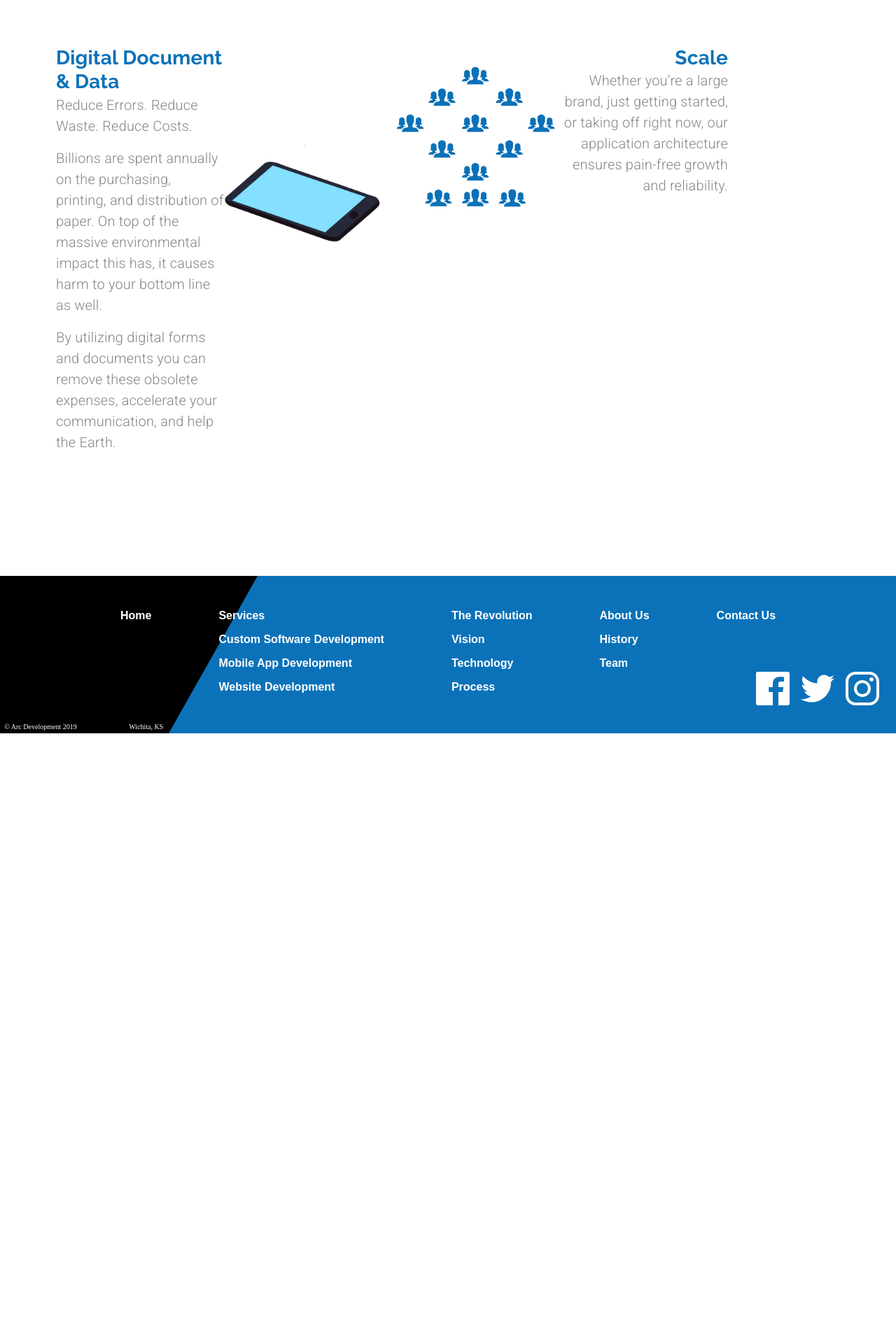
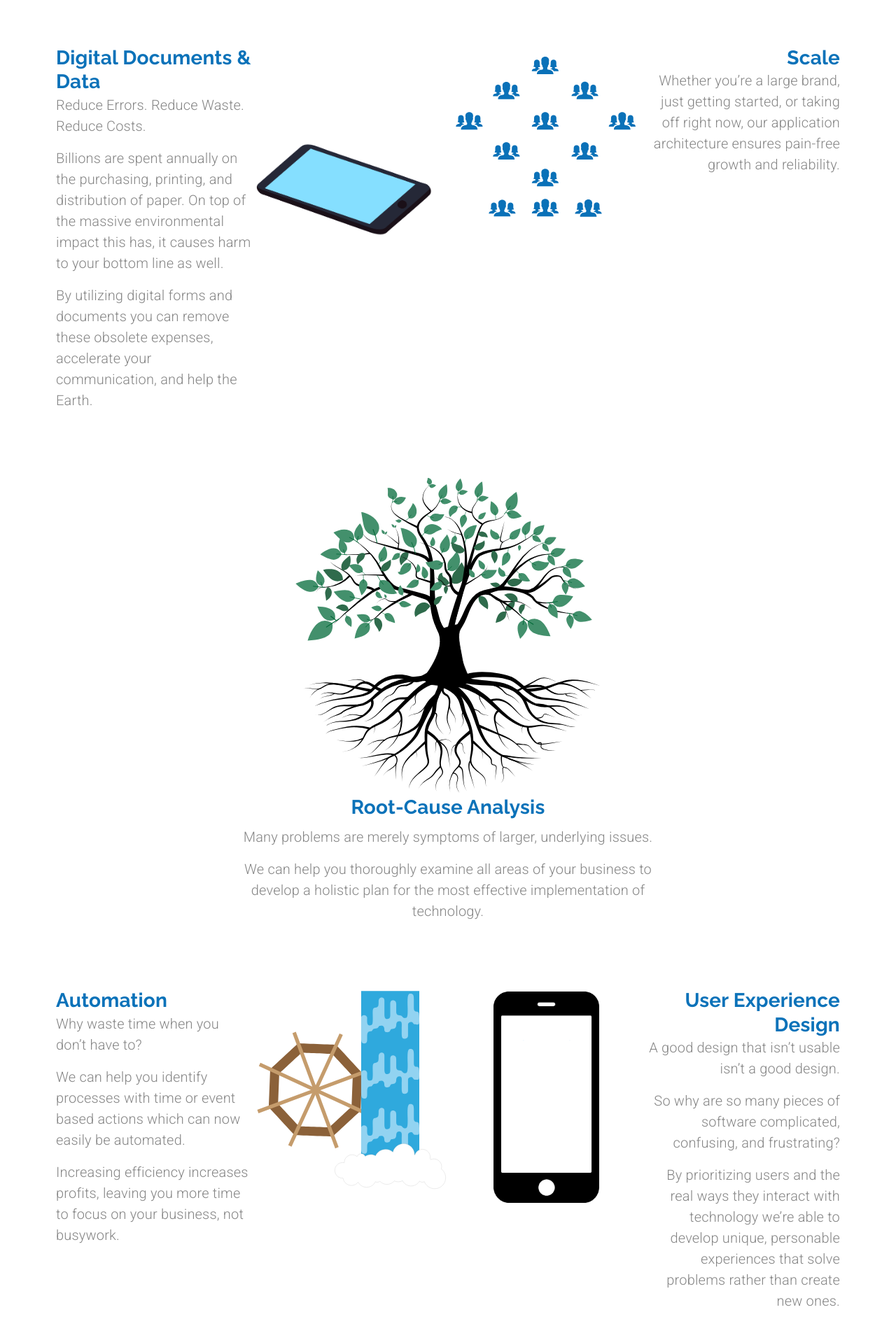
Before and after one commit to tanvirakibul/arc-development-app, a React (Create React App) app: page /customsoftware in a window 1280 px wide. Shown: the part 811-2716 px from the top of the page at 70% size. Before the commit the page ends 1859 px from the top, so only its background shows below. Built offline with nearby package versions, Linux system fonts and the light colour scheme.

Commit message:
new update to the customsoftware page

```diff
--- a/src/components/CustomSoftware.js
+++ b/src/components/CustomSoftware.js
@@ -15,6 +15,9 @@
 import stopwatch from '../assets/stopwatch.svg';
 import documentAnimation from '../animations/documentsAnimation/data';
 import scaleAnimation from '../animations/scaleAnimation/data.json';
+import automationAnimation from '../animations/automationAnimation/data.json';
+import uxAnimation from '../animations/uxAnimation/data';
+import roots from "../assets/root.svg";
 
 
 const useStyles = makeStyles(theme => ({
@@ -31,7 +34,7 @@
         paddingBottom: "10em"
     },
     itemContainer: {
-        maxWidth: "30em"
+        maxWidth: "40em"
     }
 
 }));
@@ -57,6 +60,25 @@
             preserveAspectRation: 'xMidYMid slice'
         }
     }
+
+    const automationOptions = {
+        loop: true,
+        autoplay: true,
+        animationData: automationAnimation,
+        rendererSettings: {
+            preserveAspectRation: 'xMidYMid slice'
+        }
+    }
+
+    const uxOptions = {
+        loop: true,
+        autoplay: true,
+        animationData: uxAnimation,
+        rendererSettings: {
+            preserveAspectRation: 'xMidYMid slice'
+        }
+    }
+
 
     return (
         <Grid container direction="column" className={classes.mainContainer}>
@@ -137,14 +159,13 @@
     </Grid>
     {/* Icon Ends */}
 
-        {/* Digital documents ans scale section starts */}
+        {/* Mobile animation section */}
 
-    <Grid item container direction="row">
-        <Grid item container className={classes.itemContainer}>
+        <Grid item container direction="row" justify="space-around">
+            <Grid item container className={classes.itemContainer} md>
                 <Grid item container direction="column" md>
                     <Grid item>
-                    <Typography variant="h4">Digital Document & Data
-                    </Typography>
+                        <Typography variant="h4">Digital Documents & Data</Typography>
                     </Grid>
                     <Grid item>
                         <Typography variant="body1" paragraph>
@@ -158,26 +179,23 @@
                         </Typography>
                     </Grid>
                 </Grid>
-            {/* Animation */}
+                {/* Section animation */}
                 <Grid item md>
-                <Lottie options={documentsOptions} isStopped={false}
-                    style={{maxHeight: 325, maxWidth: 275, minHeight: 275}}
-                />
+                    <Lottie options={documentsOptions} style={{maxHeight: 275,
+                    maxWidth: 275, minHeight: 250 }} />
                 </Grid>
             </Grid>
-        {/* Scale starts */}
-        <Grid item container className={classes.itemContainer}>
-        {/* Animation */}
+                {/* Mobile animation section ends */}
+        {/* Digital documents and scale section starts */}
+        <Grid item container className={classes.itemContainer} md>
+        {/* Section animation */}
         <Grid item md>
-                <Lottie options={scaleOptions} isStopped={false}
-                    style={{maxHeight: 260, maxWidth: 280}}
-                />
+                    <Lottie options={scaleOptions} style={{maxHeight: 260,
+                    maxWidth: 280 }} />
                 </Grid>
-            {/* Typo */}
                 <Grid item container direction="column" md>
                     <Grid item>
-                    <Typography variant="h4" align="right">Scale
-                    </Typography>
+                        <Typography variant="h4" align="right">Scale</Typography>
                     </Grid>
                     <Grid item>
                         <Typography variant="body1" paragraph align="right">
@@ -187,12 +205,92 @@
                 </Grid>
 
             </Grid>
+        {/* Digital documents ans scale section ends */}
+        </Grid>
 
+        {/* First two section ends */}
+
+        {/* Root-cause analysis sectionn starts */}
+
+        <Grid item container direction="row" style={{marginTop: "5em",
+                marginBottom: "5em"}}>
+            <Grid item container direction="column" alignItems="center">
+                <Grid item>
+                    <img src={roots} alt="tree with roots extending ourt"
+                    height="450em" width="450em" />
+                </Grid>
+                <Grid item className={classes.itemContainer}>
+                    <Typography variant="h4" align="center" gutterBottom>Root-Cause Analysis</Typography>
+                    <Typography variant="body1" align="center" paragraph>
+                    Many problems are merely symptoms of larger, underlying issues.
+                    </Typography>
+                    <Typography variant="body1" align="center" paragraph>
+                    We can help you thoroughly examine all areas of your business to develop a holistic plan for the most effective implementation of technology.
+                    </Typography>
+                </Grid>
+            </Grid>
+        </Grid>
+
+         {/* Root-cause analysis sectionn ends */}
+
+        {/* Automation and UX section */}
+        {/* Automation section */}
+
+        <Grid item container direction="row" justify="space-around">
+            <Grid item container className={classes.itemContainer} md>
+                <Grid item container direction="column" md>
+                    <Grid item>
+                        <Typography variant="h4">Automation</Typography>
+                    </Grid>
+                    <Grid item>
+                        <Typography variant="body1" paragraph>
+                        Why waste time when you don’t have to?
+                        </Typography>
+                        <Typography variant="body1" paragraph>
+                        We can help you identify processes with time or event based actions which can now easily be automated.
+                        </Typography>
+                        <Typography variant="body1" paragraph>
+                        Increasing efficiency increases profits, leaving you more time to focus on your business, not busywork.
+                        </Typography>
+                    </Grid>
+                </Grid>
+                {/* Section animation */}
+                <Grid item md>
+                    <Lottie options={automationOptions} style={{maxHeight: 290,
+                    maxWidth: 280}} />
+                </Grid>
+            </Grid>
+                {/* automation section ends */}
+        {/* ux section starts */}
+        <Grid item container className={classes.itemContainer} md>
+        {/* Section animation */}
+        <Grid item md>
+                    <Lottie options={uxOptions} style={{maxHeight: 310,
+                    maxWidth: 155 }} />
+                </Grid>
+                <Grid item container direction="column" md>
+                    <Grid item>
+                        <Typography variant="h4" align="right">
+                        User Experience Design
+                        </Typography>
+                    </Grid>
+                    <Grid item>
+                        <Typography variant="body1" paragraph align="right">
+                        A good design that isn’t usable isn’t a good design.
+                        </Typography>
+                        <Typography variant="body1" paragraph align="right">
+                        So why are so many pieces of software complicated, confusing, and frustrating?
+                        </Typography>
+                        <Typography variant="body1" paragraph align="right">
+                        By prioritizing users and the real ways they interact with technology we’re able to develop unique, personable experiences that solve problems rather than create new ones.
+                        </Typography>
+                    </Grid>
+                </Grid>
 
             </Grid>
-
-
-        {/* Digital documents ans scale section ends */}
+        {/* Aux section ends */}
+        </Grid>
+        {/* Automation and ux section ends */}
 
             {/* Page ends */}
         </Grid>
```
Lines whose indentation alone changed are shown as unchanged.
